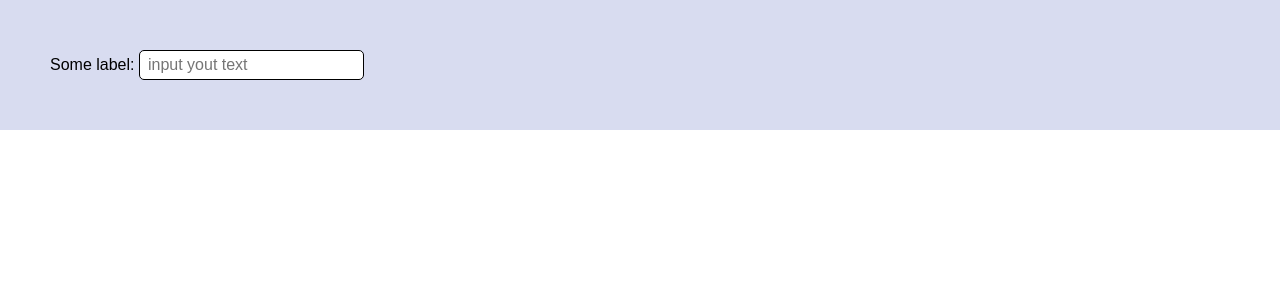
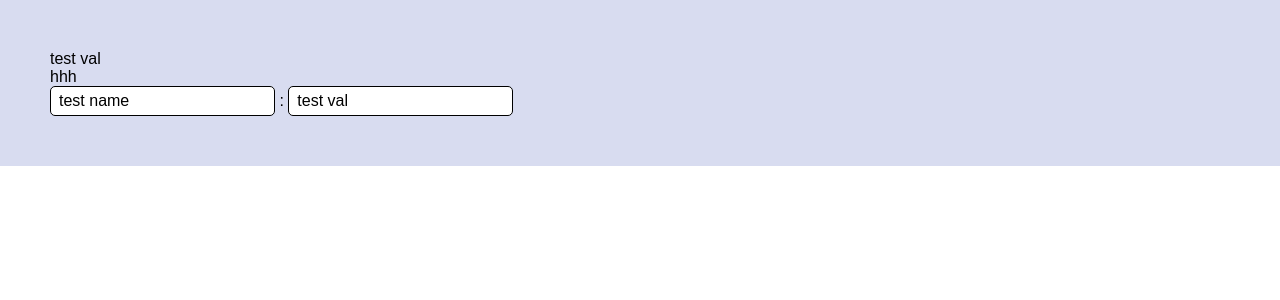
Before and after one commit to Repet124/product-editor, a Vue app: page / in a window 1280 px wide. Shown: the top 300 px of the page. Built offline with nearby package versions, Linux system fonts and the light colour scheme.

Commit message:
list item trues possible

```diff
--- a/src/App.vue
+++ b/src/App.vue
@@ -1,21 +1,35 @@
 <template>
 	<div id="app">
 		<!-- <TypeSelector :txt="test"/> -->
-		<Varchar name="test" placeholderVal="input yout text">
+		<!-- <Varchar name="test" placeholderVal="input yout text">
 			Some label:
-		</Varchar>
+		</Varchar> -->
+		{{ list[0].val }}
+		<List v-model="list">hhh</List>
 	</div>
 </template>
 
 <script>
 
 // import TypeSelector from './components/TypeSelector.vue';
-import Varchar from './components/inputs/varchar.vue';
+// import Varchar from './components/inputs/varchar.vue';
+import List from './components/inputs/list.vue';
 
 export default {
 	name: 'App',
 	components: {
-		Varchar
+		// Varchar
+		List
+	},
+	data: function() {
+		return {
+			list: [
+				{
+					name: 'test name',
+					val: 'test val'
+				}
+			]
+		}
 	}
 }
 </script>
--- /dev/null
+++ b/src/components/inputs/list-item.vue
@@ -0,0 +1,31 @@
+<template>
+	<div>
+		<input class="input" type="text" :value="name" @input="$emit('input', ch('name', $event.target.value))">
+		:
+		<input class="input" type="text" :value="val" @input="$emit('input', ch('val', $event.target.value))">
+	</div>
+</template>
+
+<script>
+
+export default {
+	name: 'ListItem',
+	model: {
+		prop: 'value',
+		event: 'input'
+	},
+	props: ['name', 'val', 'value'],
+	methods: {
+		ch: function(property, val) {
+			let resultObj = {
+					name: this.name,
+					val: this.val
+				},
+				additionalObj = {};
+			additionalObj[property] = val;
+			return {...resultObj, ...additionalObj};
+		}
+	}
+}
+
+</script>
--- /dev/null
+++ b/src/components/inputs/list.vue
@@ -0,0 +1,42 @@
+<template>
+	<div>
+		<label :for="ident">
+			<slot></slot>
+		</label>
+		<ListItem v-for="(item, index) in list" :key="index" :name="item.name" :val="item.val"/>
+	</div>
+</template>
+
+<script>
+
+import ListItem from './list-item.vue';
+
+export default {
+	name: 'List',
+	components: {
+		ListItem
+	},
+	model: {
+		prop: 'value',
+		event: 'input'
+	},
+	props: ['value'],
+	data: function() {
+		return {
+			ident: 'ident'+this.name,
+			list: this.value,
+			placeholder: this.placeholderVal
+		}
+	}
+}
+
+</script>
+
+<style>
+	.input {
+		padding: 5px 8px;
+		border-radius: 5px;
+		border: 1px solid #000;
+		font-size: 16px;
+	}
+</style>
```
